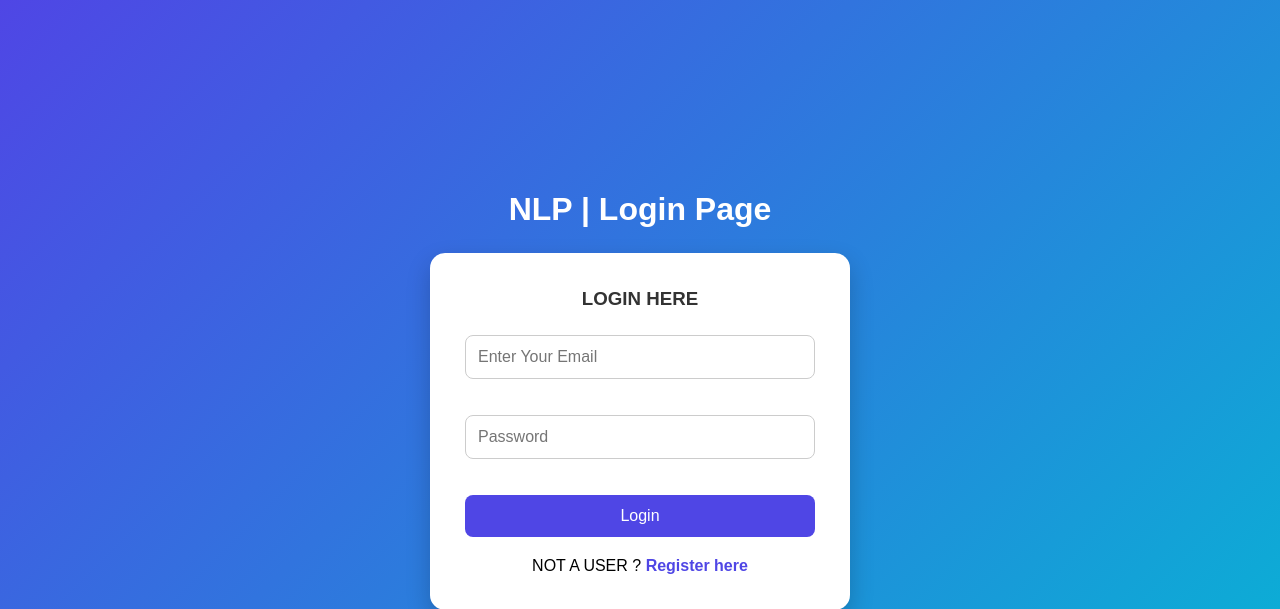
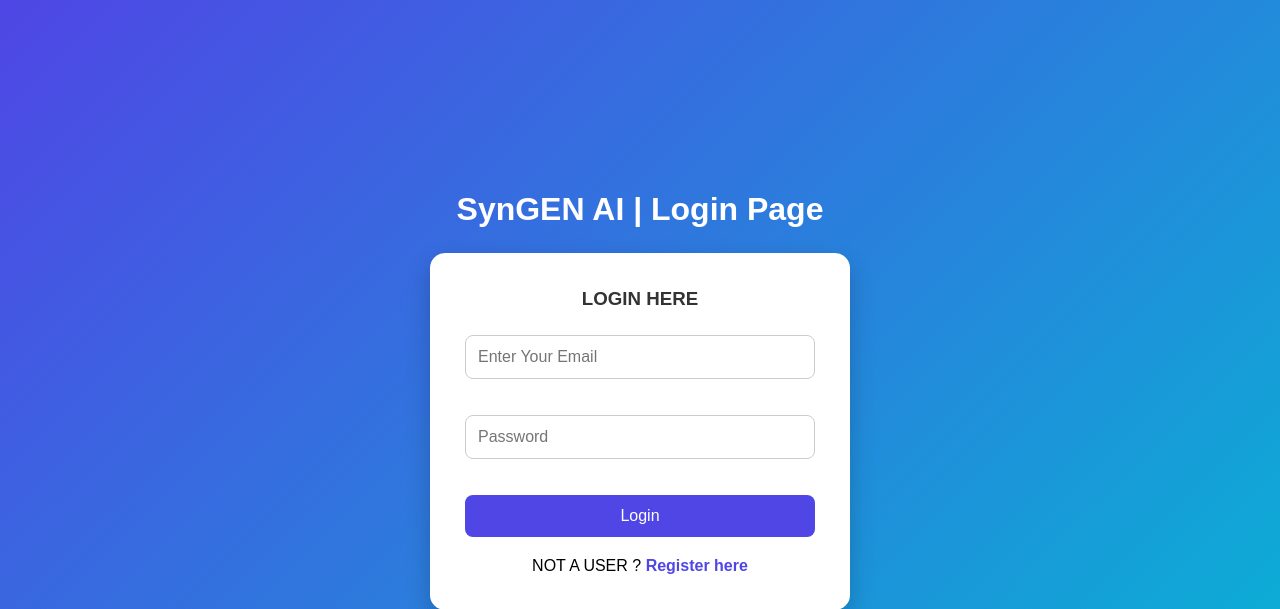
Before and after one commit to vaibhav01-source/project, a Flask app: page / in a window 1280 px wide. Shown: the top 609 px of the page. Run offline with Flask 3, Linux system fonts and the light colour scheme.

Commit message:
Update title and header for login page

```diff
--- a/templates/login.html
+++ b/templates/login.html
@@ -2,12 +2,12 @@
 <html lang="en">
 <head>
     <meta charset="UTF-8">
-    <title>login page</title>
+    <title>SynGEN AI | login page</title>
     <link rel="stylesheet" href="{{url_for('static',filename='login_style.css')}}">
 </head>
 <body>
     <div class="container">
-        <h1>NLP | Login Page</h1>
+        <h1>SynGEN AI | Login Page</h1>
         <form action="/perform_login" method="post">
             <h3>LOGIN HERE</h3>
             {%if message%}
```
